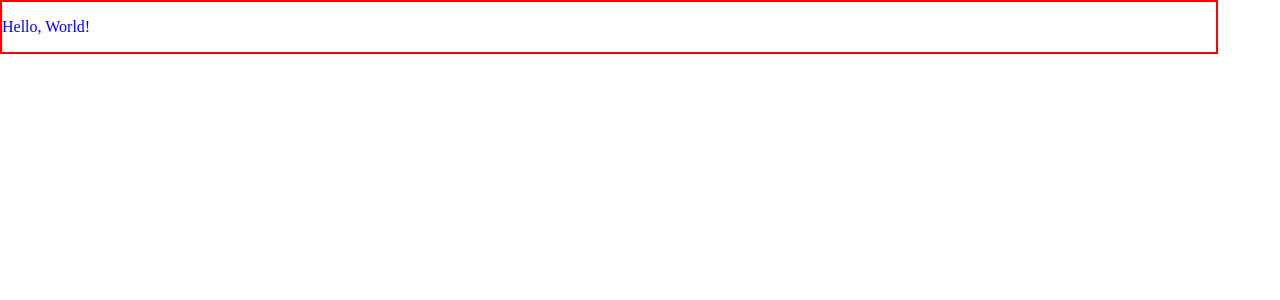
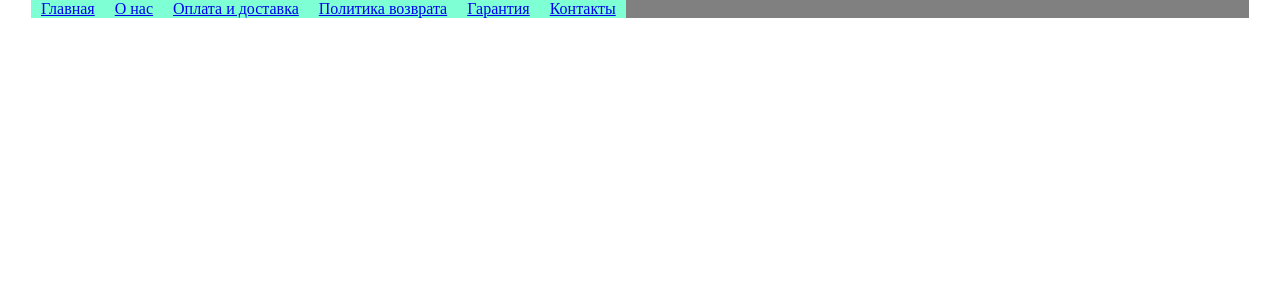
Before and after one commit to thecodest22/podshipnik_site, a Django app: page / in a window 1280 px wide. Shown: the top 300 px of the page. Run offline with Django 4.2, Linux system fonts and the light colour scheme.

Commit message:
main page and styles modified, initial migrations applied

```diff
--- a/shop/static/shop/css/style.css
+++ b/shop/static/shop/css/style.css
@@ -1,8 +1,29 @@
+html {
+    box-sizing: border-box;
+}
+
+*,
+*::before,
+*::after {
+	box-sizing: inherit;
+}
+
 body {
+    margin: 0 auto;
     max-width: 1218px;
 }
 
-.div {
-    border: solid red 2px;
-    color: blue;
+.header-top {
+    display: flex;
+    align-items: center;
+    background-color: grey;
 }
+
+.main-menu {
+    display: inherit;
+    background-color: aquamarine;
+}
+
+.main-menu-link {
+    padding: 0 10px;
+}
--- a/shop/templates/shop/index.html
+++ b/shop/templates/shop/index.html
@@ -13,8 +13,20 @@
   <title>Подшипник - Главная</title>
 </head>
 <body>
-  <div class="div">
-    <p>Hello, World!</p>
-  </div>
+  <header class="header">
+    <div class="header-container">
+      <div class="header-top">
+        <nav class="main-menu">
+          <a href="#" class="main-menu-link">Главная</a>
+          <a href="#" class="main-menu-link">О&nbsp;нас</a>
+          <a href="#" class="main-menu-link">Оплата и&nbsp;доставка</a>
+          <a href="#" class="main-menu-link">Политика возврата</a>
+          <a href="#" class="main-menu-link">Гарантия</a>
+          <a href="#" class="main-menu-link">Контакты</a>
+        </nav>
+      </div>
+    </div>
+  </header>
+
 </body>
 </html>
```
Also changed, not shown: db.sqlite3.
